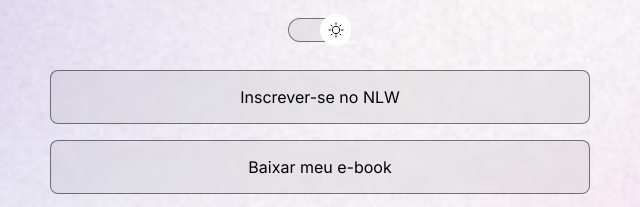
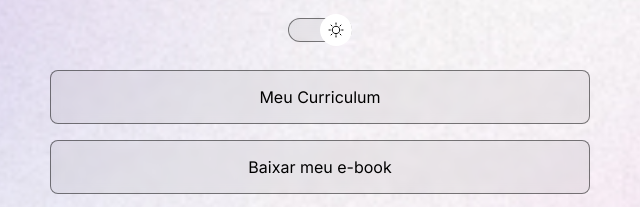
Before and after one commit to spn1994/Projeto, a plain HTML site: page index.html in a window 1280 px wide. Shown: the part 237-444 px from the top of the page, 320-960 px from the left. Drawn offline with nearby package versions, Linux system fonts and the light colour scheme.

Commit message:
Create index.html

```diff
--- a/index.html
+++ b/index.html
@@ -25,7 +25,7 @@
 
       <ul>
         <li>
-          <a href="#">Inscrever-se no NLW</a>
+          <a href="#">Meu Curriculum</a>
         </li>
         <li>
           <a href="#">Baixar meu e-book</a>
```
